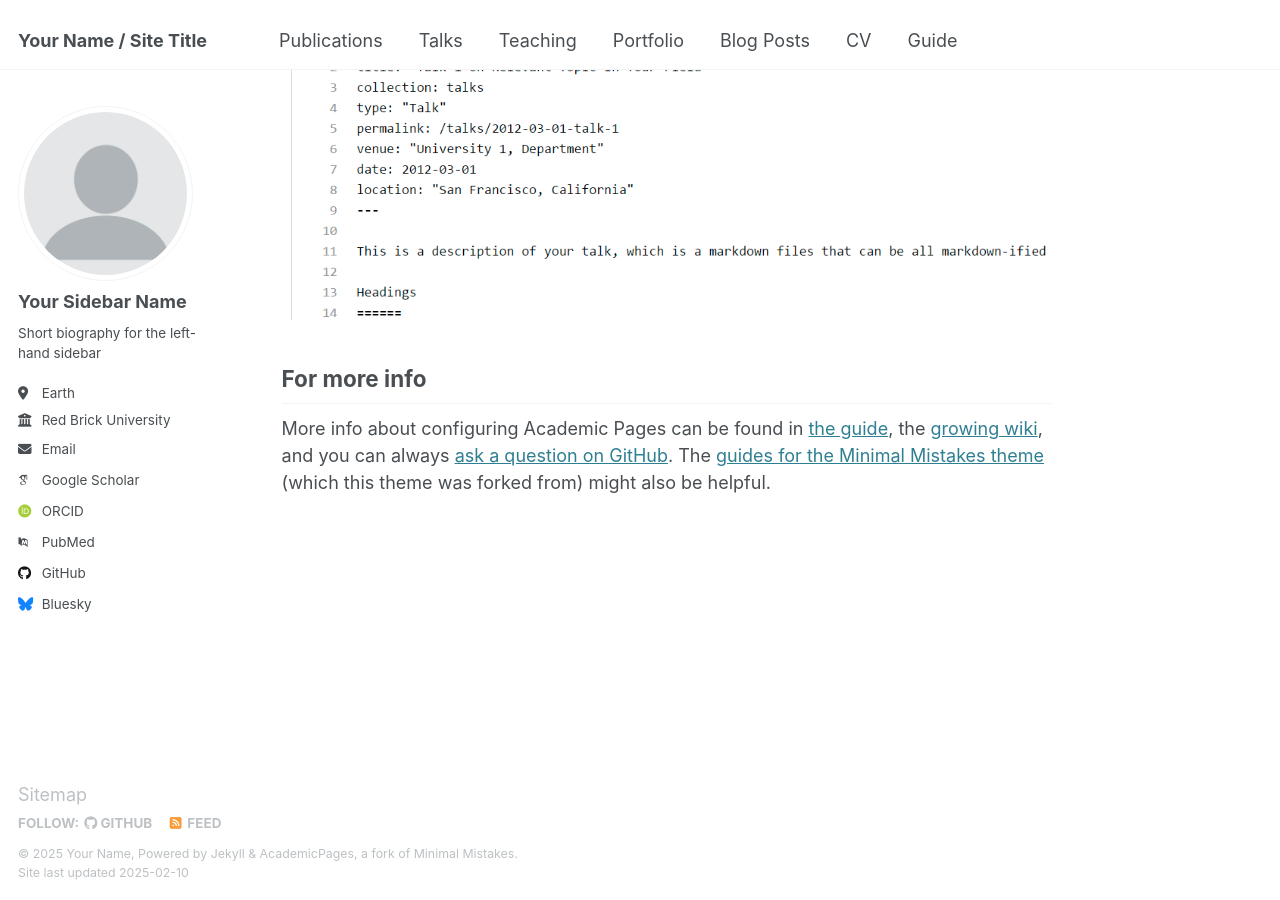
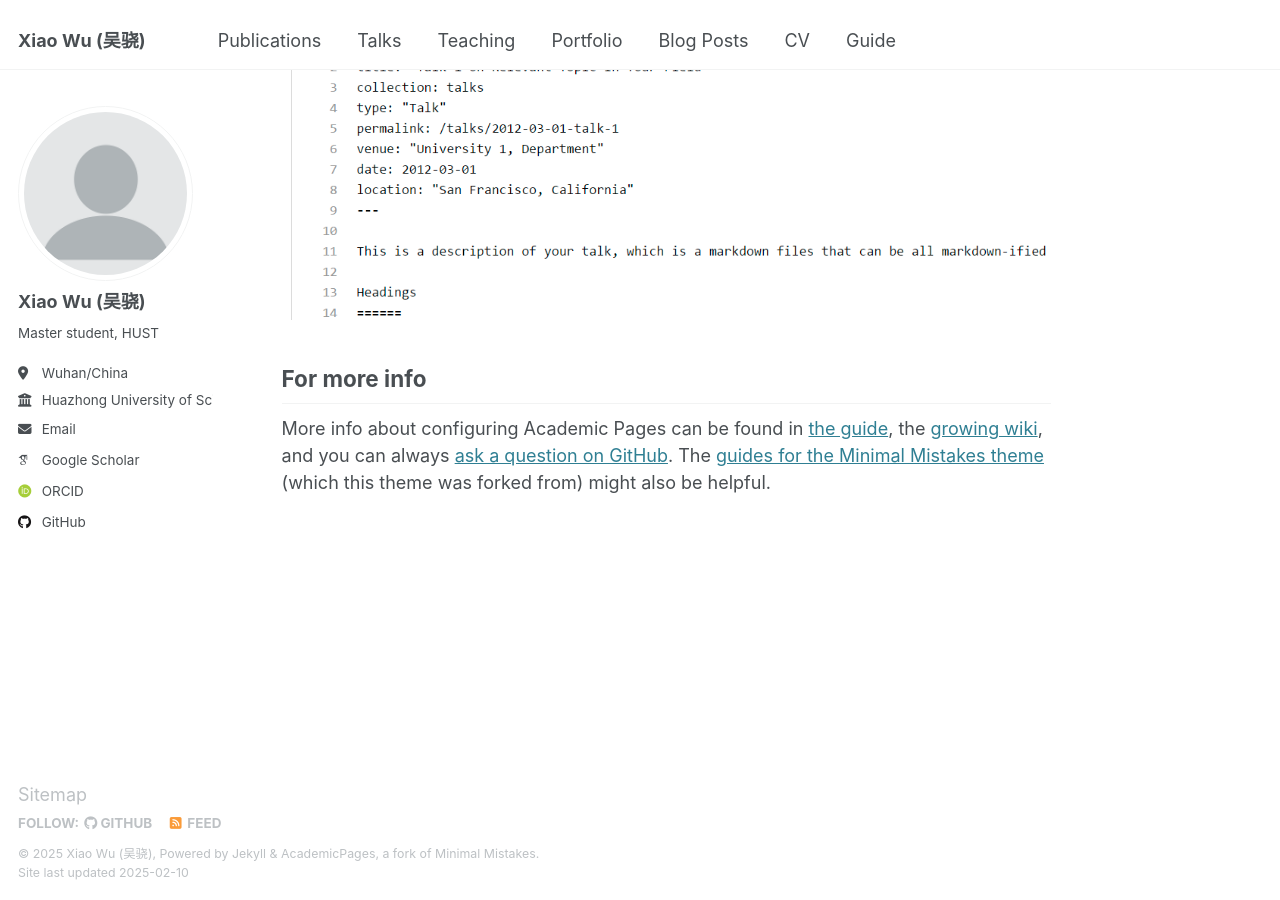
Before and after one commit to xiaowu417/xiaowu417.github.io, a Jekyll site: the page built from _pages/about.md, in a window 1280 px wide and 900 px high, scrolled down 2642 px. Built offline with Jekyll 4.4.1, drawn with Linux system fonts in a browser that asks for light colours; some web fonts are replaced.

Commit message:
Update _config.yml

```diff
--- a/_config.yml
+++ b/_config.yml
@@ -9,13 +9,13 @@
 # Basic Site Settings
 locale                   : "en-US"
 site_theme               : "default"
-title                    : "Your Name / Site Title"
+title                    : "Xiao Wu (吴骁)"
 title_separator          : "-"
-name                     : &name "Your Name"
+name                     : &name "Xiao Wu (吴骁)"
 description              : &description "personal description"
-url                      : https://academicpages.github.io # the base hostname & protocol for your site e.g. "https://[your GitHub username].github.io"
+url                      : https://xiaowu417.github.io # the base hostname & protocol for your site e.g. "https://[your GitHub username].github.io"
 baseurl                  : "" # the subpath of your site, e.g. "/blog"
-repository               : "academicpages/academicpages.github.io"
+repository               : "xiaowu417/xiaowu417.github.io"
 
 # Site Author - The following control what appear as part of the author content on the side bar.
 #               If a field is blank the icon and link will not appear, otherwise it will be shown.
@@ -23,21 +23,21 @@ repository               : "academicpages/academicpages.github.io"
 author:
   # Biographic information
   avatar           : "profile.png"
-  name             : "Your Sidebar Name"
+  name             : "Xiao Wu (吴骁)"
   pronouns         : # example: "she/her"
-  bio              : "Short biography for the left-hand sidebar"
-  location         : "Earth"
-  employer         : "Red Brick University"
+  bio              : "Master student, HUST"
+  location         : "Wuhan/China"
+  employer         : "Huazhong University of Science and Technology"
   uri              : # URL
-  email            : "none@example.org"
+  email            : "xiaowu@hust.edu.cn"
 
   # Academic websites
   arxiv            : # URL - Update with the correct link to your profile
   googlescholar    : "https://scholar.google.com/citations?user=PS_CX0AAAAAJ"
   impactstory      : # URL
-  orcid            : "http://orcid.org/yourorcidurl"
+  orcid            : "http://orcid.org/0009-0009-7802-3003"
   semantic         : # URL
-  pubmed           : "https://www.ncbi.nlm.nih.gov/pubmed/?term=john+snow"
+  pubmed           : #"https://www.ncbi.nlm.nih.gov/pubmed/?term=john+snow"
   researchgate     : # URL
   scopus           : # URL
 
@@ -50,7 +50,7 @@ author:
   stackoverflow    : # User number or user number and name (i.e., use "1" or "1/jeff-atwood")
 
   # Social media
-  bluesky          : "bsky.app" # Replace this with you Bluesky username
+  bluesky          : #"bsky.app" # Replace this with you Bluesky username
   facebook         : # Username
   flickr           : # Username
   foursquare       : # Username
```
